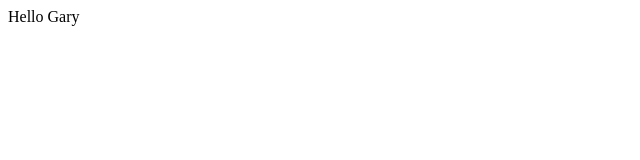
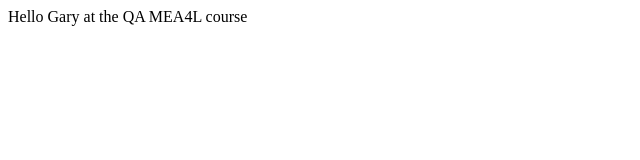
Before and after one commit to Kingg001/gitdemo, a plain HTML site: page index.html in a window 1280 px wide. Shown: the whole page, without its empty margins (0-640 px from the left). Drawn offline with Linux system fonts and the light colour scheme.

Commit message:
Edited the file

```diff
--- a/index.html
+++ b/index.html
@@ -7,6 +7,6 @@
     <title>Document</title>
 </head>
 <body>
-    Hello Gary
+    Hello Gary at the QA MEA4L course
 </body>
 </html>
```
